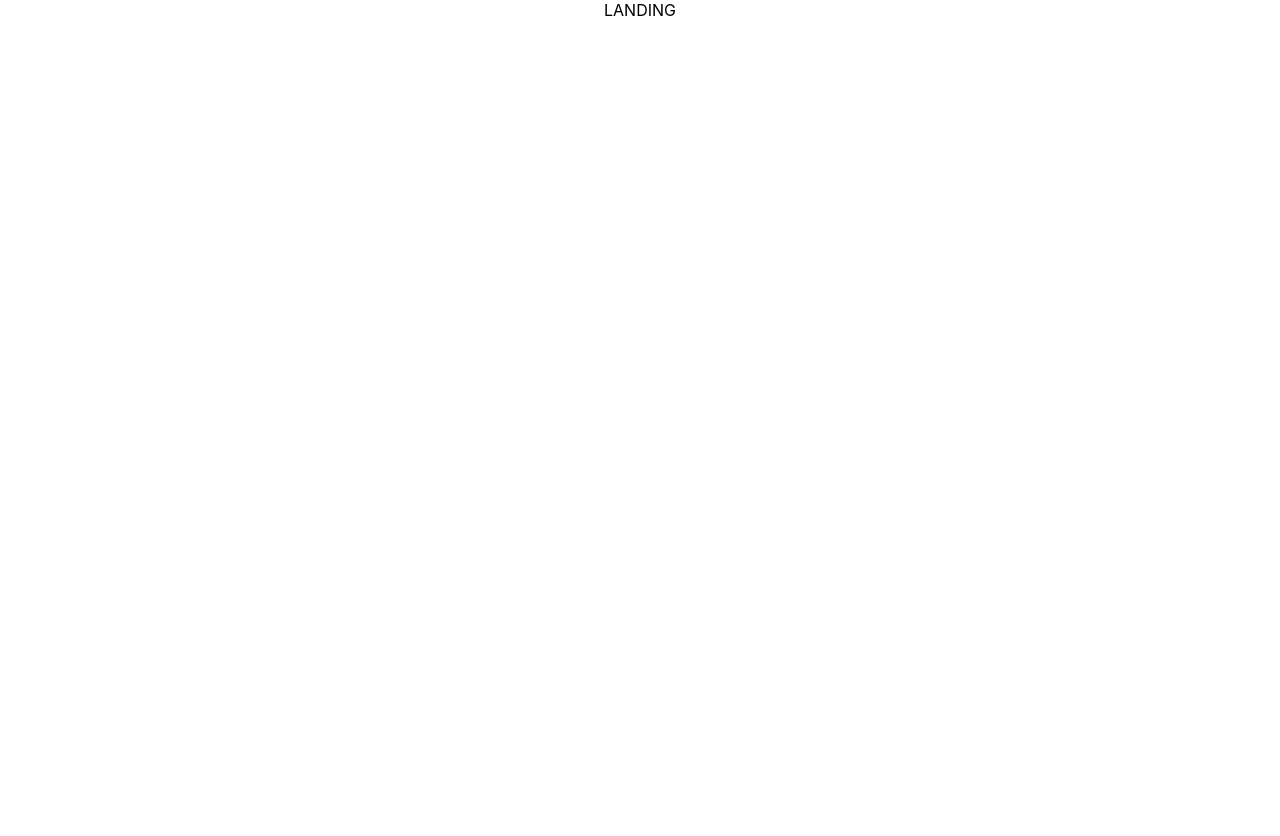
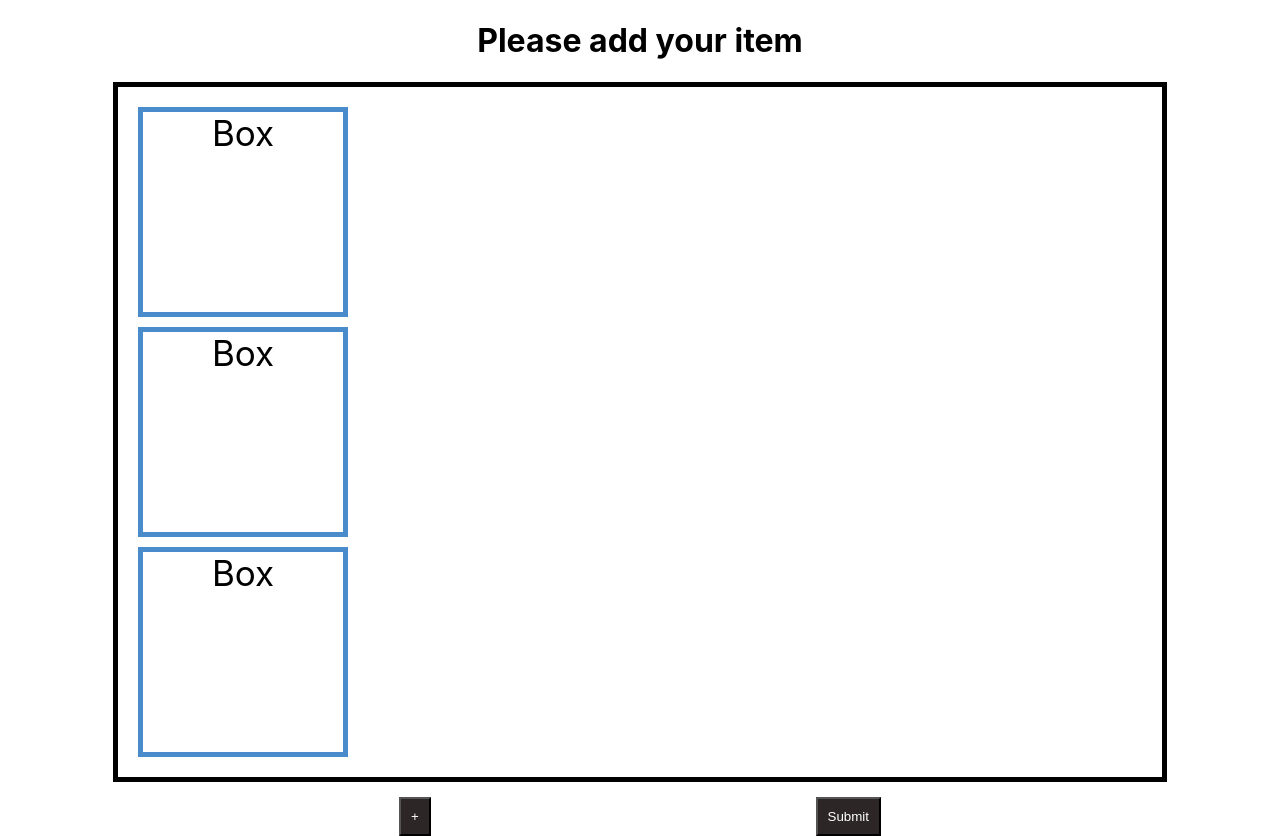
Before and after one commit to intGus/kindnesscaptured, a React (Create React App) app: page / in a window 1280 px wide. Before the commit the page ends 800 px from the top, so only its background shows below. Built offline with nearby package versions, Linux system fonts and the light colour scheme.

Commit message:
landing page, boxes and and buttons, missing functionality

```diff
--- a/src/routes/landing/index.js
+++ b/src/routes/landing/index.js
@@ -3,6 +3,27 @@ import './styles.css'
 
 export default function Landing() {
   return (
-    <div>LANDING</div>
+    <div id="dashboard-wrapper" class="">
+      <h1> Please add your item </h1>
+
+       <div class="dashboard-list-container" >
+
+          <div >
+            Box
+          </div>
+
+          <div >
+            Box
+          </div>
+
+          <div >
+            Box
+          </div>
+
+       </div>
+
+        <button id="add"> + </button>
+        <button id="submit"> Submit </button>
+    </div>
   )
 }
--- a/src/routes/landing/styles.css
+++ b/src/routes/landing/styles.css
@@ -0,0 +1,44 @@
+#dashboard-wrapper{
+    height: 100%;
+    width: 100%;
+}
+
+.dashboard-list-container{
+    margin: auto;
+    width: 80%;
+    height: 90%;
+    padding: 10px;
+    border: 5px solid rgb(0, 0, 0);
+    flex-direction: column;
+    justify-content: center;
+
+}
+
+.dashboard-list-container>div {
+    margin: 10px;
+    height: 200px;
+    width: 200px;
+    text-align: center;
+    padding: 20px auto;
+    font-size: 35px;
+    border: 5px solid rgb(74, 139, 203);
+    display: block;
+}
+
+#add{
+    position:absolute;
+    left:30%;
+    padding: 10px;
+    margin: 15px;
+    background-color: #2d2626;
+    color: white;
+}
+
+#submit{
+    position:absolute;
+    right:30%;
+    padding: 10px;
+    margin: 15px;
+    background-color: #2d2626;
+    color: white;
+}
```
